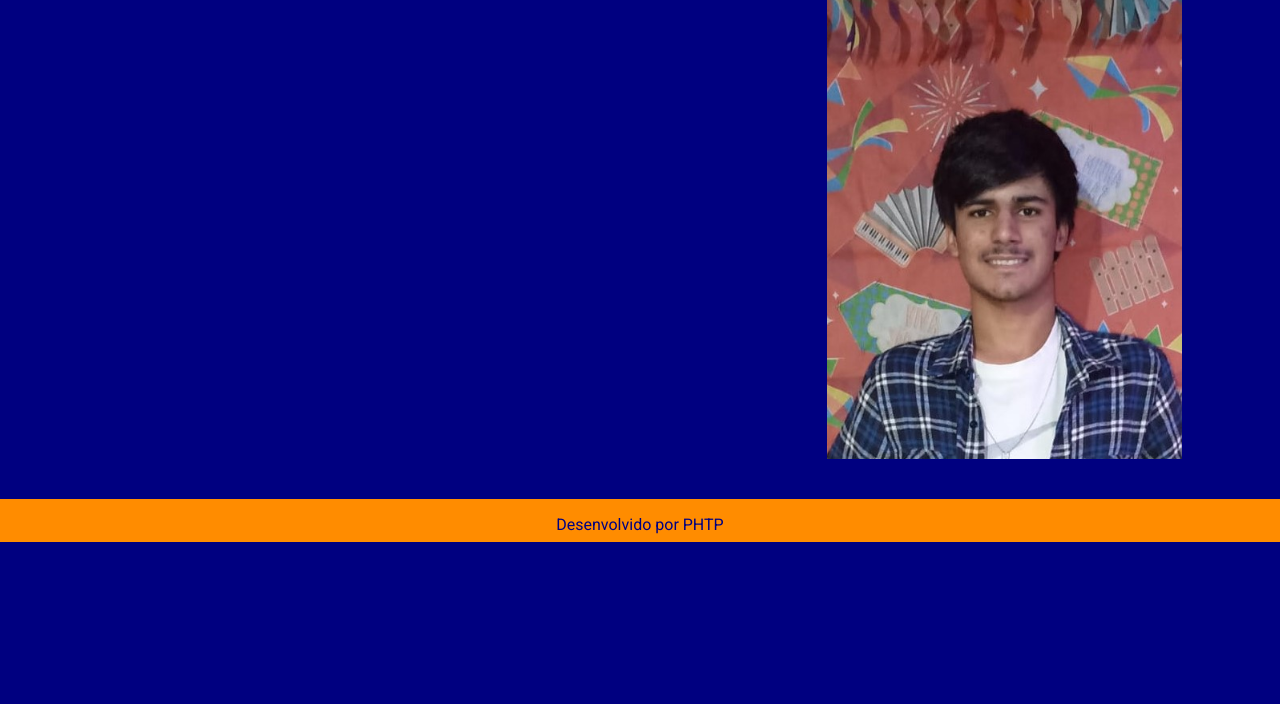
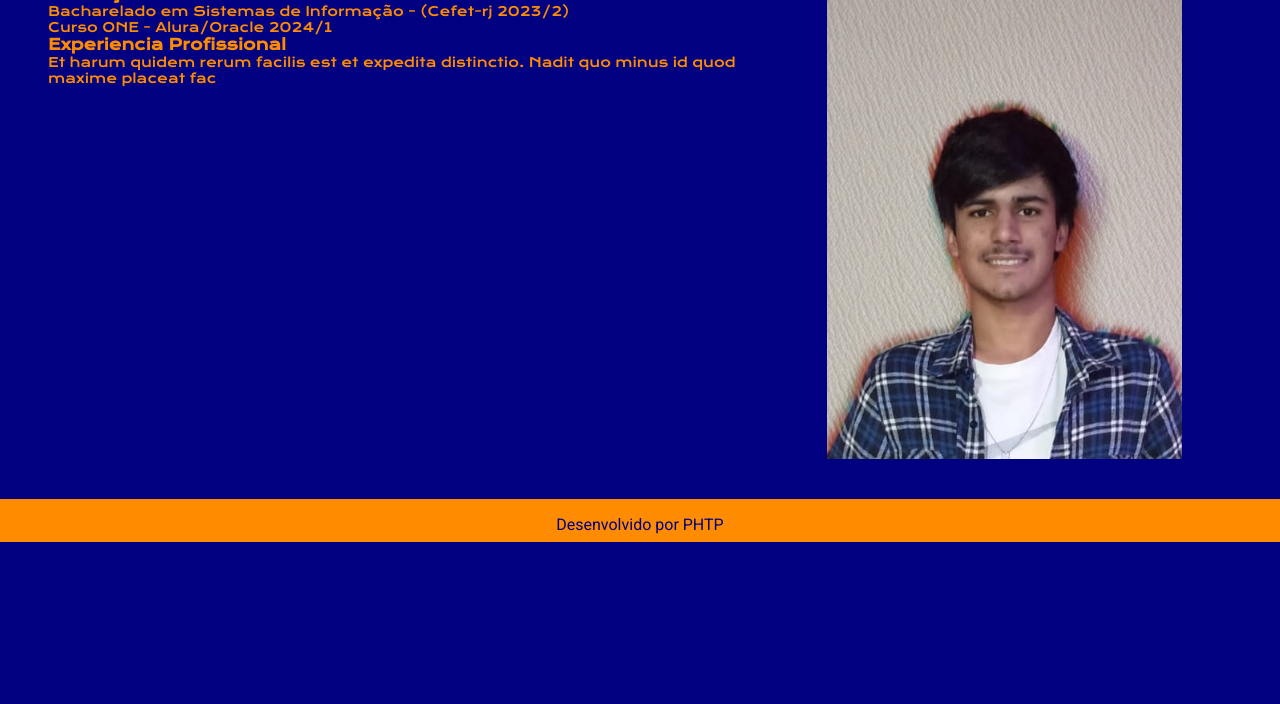
Before and after one commit to tavpedroh/Curriculo, a plain HTML site: page about.html in a window 1280 px wide. Shown: the part 96-800 px from the top of the page. Drawn offline with nearby package versions, Linux system fonts and the light colour scheme.

Commit message:
progresso

```diff
--- a/about.html
+++ b/about.html
@@ -3,7 +3,7 @@
 <head>
     <meta charset="UTF-8">
     <meta name="viewport" content="width=device-width, initial-scale=1.0">
-    <title>Document</title>
+    <title>Sobre mim</title>
     <link rel="stylesheet" href="./styles/style.css">
 </head>
 <body>
@@ -12,13 +12,19 @@
         <a class="header_about" href="about.html">Sobre mim</a>
     </header>
     <main class="main">
-        <div class="main_esquerda">
-            <div class="esquerda_texto">
-                <h1></h1>
-                <p></p>
+        <div class="about_main_esquerda">
+            <div class="about_esquerda_texto">
+                <h1>Sobre mim</h1>
+                <div class="about_primeiro_paragrafo">
+                    <h3>Educação e Desenvolvimento Profissional</h3>
+                    <p>Bacharelado em Sistemas de Informação - (Cefet-rj 2023/2)</p>
+                    <p>Curso ONE -  Alura/Oracle 2024/1</p>
+                </div>
+                <h3>Experiencia Profissional</h3>
+                <p>Et harum quidem rerum facilis est et expedita distinctio. Nadit quo minus id quod maxime placeat fac</p>
             </div>
         </div>
-        <img class="imagem" src="./assets/img.jpg" alt="Pedro Henrique">
+        <img class="imagem" src="./assets/img.png" alt="Pedro Henrique">
     </main>
     <footer class="footer">Desenvolvido por PHTP</footer>
 </body>
--- a/styles/style.css
+++ b/styles/style.css
@@ -1,5 +1,7 @@
 @import url('https://fonts.googleapis.com/css2?family=Montserrat:ital,wght@0,100..900;1,100..900&display=swap');
 @import url('https://fonts.googleapis.com/css2?family=Montserrat:ital,wght@0,100..900;1,100..900&family=Roboto:ital,wght@0,100;0,300;0,400;0,500;0,700;0,900;1,100;1,300;1,400;1,500;1,700;1,900&display=swap');
+@import url('https://fonts.googleapis.com/css2?family=Krona+One&display=swap');
+
 
 :root{
     --cor-primaria: #000080;
@@ -7,6 +9,7 @@
     --cor-texto: #f6f6f6;
     --fonte-principal: "Montserrat", sans-serif;
     --fonte-botao: "Roboto", sans-serif;
+    --fonte-extra: "Krona One", sans-serif;
 }
 
 *{
@@ -61,6 +64,7 @@ strong {
     flex-direction: column;
     justify-content: center;
     width: 60%;
+
 }
 
 .esquerda_texto{
@@ -68,15 +72,22 @@ strong {
     display: flex;
     flex-direction: column;
     padding: 30px 50px 25px 50px;
-    font-size: 20px;
+    font-size: 17px;
+
 }
+.esquerda_texto_titulo{
+    padding: 0px 0px 20px 0px;
+    align-items: center;
+    font-size: 30px;
+}
+
 
 .esquerda_botao{
     display: flex;
     justify-content: space-around;
     padding: 0px 8rem 0px 6rem;
     font-family: var(--fonte-botao);
-
+    align-items: center;
 }
 .esquerda_botao_insta{
     flex-direction: column;
@@ -102,7 +113,7 @@ strong {
     flex-direction: column;
     display: flex;
     justify-content:space-around;
-    padding: 6px 25px 6px 25px;
+    padding: 14.5px 34px 14.5px 34px;
     border: 1.3px;
     border-style: solid;
     border-color: var(--cor-texto);
@@ -122,7 +133,7 @@ strong {
     flex-direction: column;
     display: flex;
     justify-content:space-around;
-    padding: 6px 25px 6px 25px;
+    padding: 11.8px 29.5px 11.8px 29.5px;
     border: 1.3px;
     border-style: solid;
     border-color: var(--cor-texto);
@@ -151,3 +162,28 @@ strong {
     padding: 1rem 0px 0.5rem 0px;
     font-family: var(--fonte-botao);
 }
+
+/*
+Segunda Pagina
+*/
+
+.about_main_esquerda{
+    display: flex;
+    flex-direction: column;
+    justify-content: flex-start;
+    width: 60%;
+    font-family: var(--fonte-extra);
+    font-weight: 100;
+    font-size: 13px;
+}
+.about_esquerda_texto{
+    display: flex;
+    flex-direction: column;
+
+
+}
+.about_primeiro_paragrafo{
+    display: flex;
+    flex-direction: column;
+    padding: 15rem 0px 0px 0xp;
+}
```
Also changed, not shown: index.html (+3 -3 lines), assets/img.jpg (deleted), assets/img.png (added).
